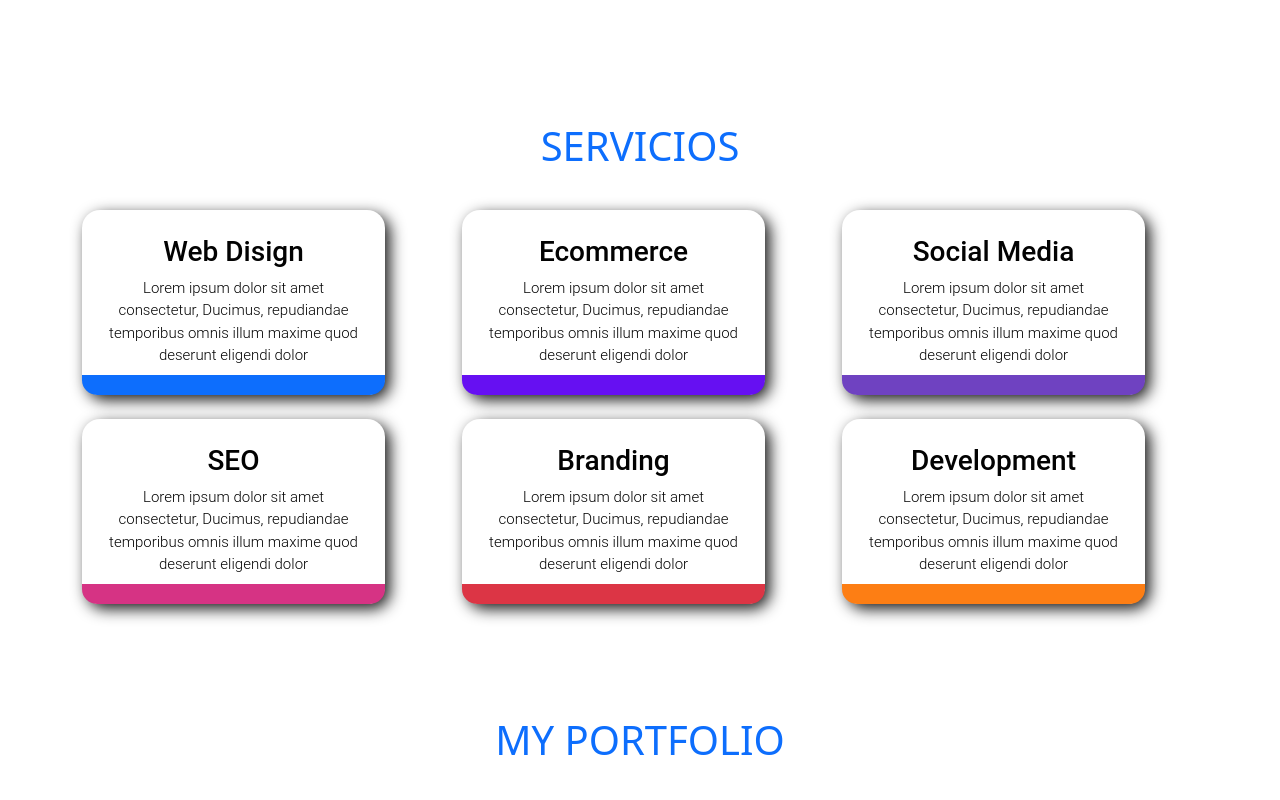
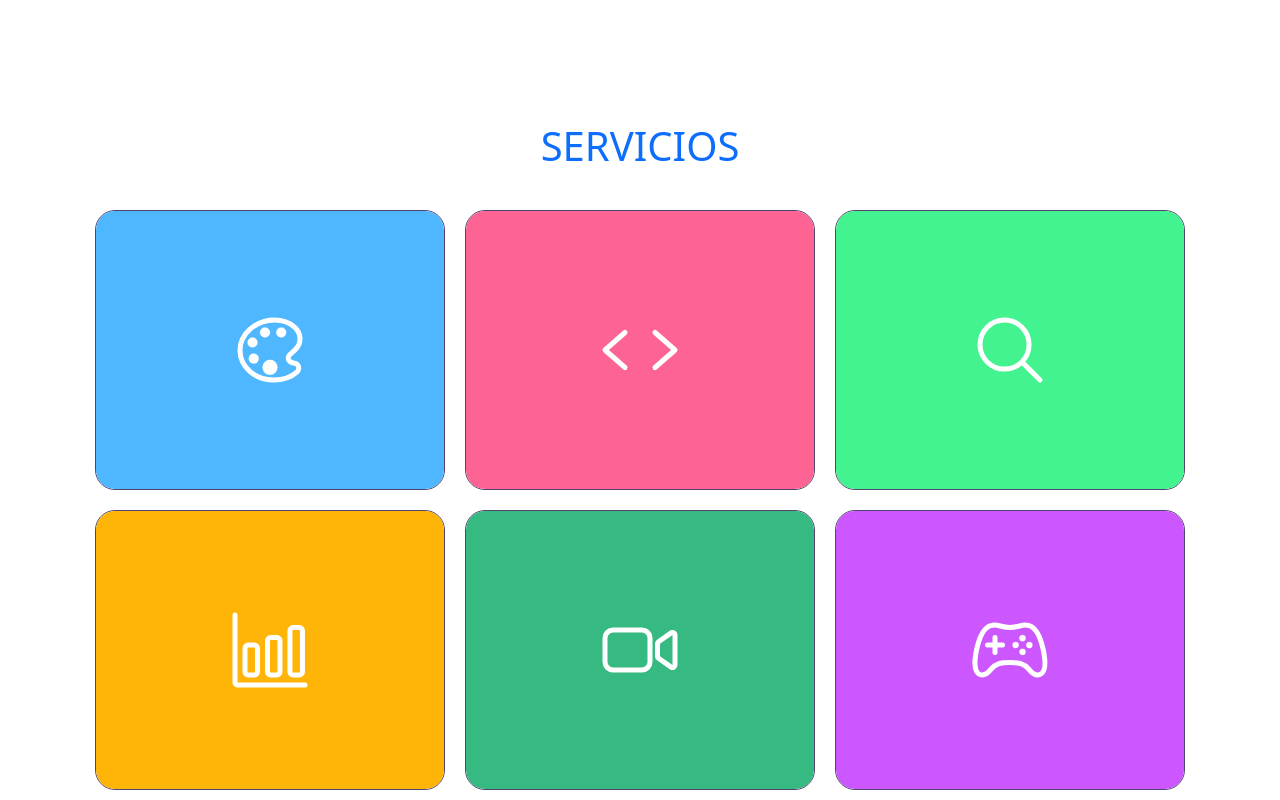
Before and after one commit to davidboxler/proyectoWeb_coderhouse, a website: page index.html in a window 1280 px wide. Shown: the part 2900-3700 px from the top of the page. Drawn offline with nearby package versions, Linux system fonts and the light colour scheme.

Commit message:
se agregan cambios SASS

```diff
--- a/index.html
+++ b/index.html
@@ -455,83 +455,77 @@
             <div class="section-title">
               <h1 class="text-uppercase text-primary">Servicios</h1>
             </div>
-            <div class="row row-cols-1 row-cols-md-3 g-4">
-              <div class="col">
-                <div class="cuadro service1">
-                  <div class="cuadro-text">
-                    <h2>Web Disign</h2>
+            <div class="contenedor-servicios row align-items-center">
+              <div class="serviceBox">
+                <div class="icon" style="--i: #4eb7ff">
+                  <ion-icon name="color-palette-outline"></ion-icon>
+                </div>
+                <div class="content">
+                  <h2>Desing</h2>
                   <p>
-                      Lorem ipsum dolor sit amet consectetur, Ducimus,
-                      repudiandae temporibus omnis illum maxime quod deserunt
-                      eligendi dolor
+                    Lorem ipsum dolor sit amet consectetur, adipisicing elit.
+                    Repudiandae repellat voluptatibus culpa adipisci
                   </p>
                 </div>
-                  <div class="cuadro-stats"></div>
+              </div>
+              <div class="serviceBox">
+                <div class="icon" style="--i: #fd6494">
+                  <ion-icon name="code-outline"></ion-icon>
+                </div>
+                <div class="content">
+                  <h2>Development</h2>
+                  <p>
+                    Lorem ipsum dolor sit amet consectetur, adipisicing elit.
+                    Repudiandae repellat voluptatibus culpa adipisci
+                  </p>
                 </div>
               </div>
-              <div class="col">
-                <div class="cuadro service2">
-                  <div class="cuadro-text">
-                    <h2>Ecommerce</h2>
+              <div class="serviceBox">
+                <div class="icon" style="--i: #43f390">
+                  <ion-icon name="search-outline"></ion-icon>
+                </div>
+                <div class="content">
+                  <h2>SEO</h2>
                   <p>
-                      Lorem ipsum dolor sit amet consectetur, Ducimus,
-                      repudiandae temporibus omnis illum maxime quod deserunt
-                      eligendi dolor
+                    Lorem ipsum dolor sit amet consectetur, adipisicing elit.
+                    Repudiandae repellat voluptatibus culpa adipisci
                   </p>
                 </div>
-                  <div class="cuadro-stats"></div>
+              </div>
+              <div class="serviceBox">
+                <div class="icon" style="--i: #ffb508">
+                  <ion-icon name="bar-chart-outline"></ion-icon>
+                </div>
+                <div class="content">
+                  <h2>Digital Marketing</h2>
+                  <p>
+                    Lorem ipsum dolor sit amet consectetur, adipisicing elit.
+                    Repudiandae repellat voluptatibus culpa adipisci
+                  </p>
                 </div>
               </div>
-              <div class="col">
-                <div class="cuadro service3">
-                  <div class="cuadro-text">
-                    <h2>Social Media</h2>
+              <div class="serviceBox">
+                <div class="icon" style="--i: #37ba82">
+                  <ion-icon name="videocam-outline"></ion-icon>
+                </div>
+                <div class="content">
+                  <h2>Video</h2>
                   <p>
-                      Lorem ipsum dolor sit amet consectetur, Ducimus,
-                      repudiandae temporibus omnis illum maxime quod deserunt
-                      eligendi dolor
+                    Lorem ipsum dolor sit amet consectetur, adipisicing elit.
+                    Repudiandae repellat voluptatibus culpa adipisci
                   </p>
                 </div>
-                  <div class="cuadro-stats"></div>
               </div>
+              <div class="serviceBox">
+                <div class="icon" style="--i: #cd57ff">
+                  <ion-icon name="game-controller-outline"></ion-icon>
                 </div>
-              <div class="col">
-                <div class="cuadro service4">
-                  <div class="cuadro-text">
-                    <h2>SEO</h2>
+                <div class="content">
+                  <h2>Game Develloper</h2>
                   <p>
-                      Lorem ipsum dolor sit amet consectetur, Ducimus,
-                      repudiandae temporibus omnis illum maxime quod deserunt
-                      eligendi dolor
+                    Lorem ipsum dolor sit amet consectetur, adipisicing elit.
+                    Repudiandae repellat voluptatibus culpa adipisci
                   </p>
-                  </div>
-                  <div class="cuadro-stats"></div>
-                </div>
-              </div>
-              <div class="col">
-                <div class="cuadro service5">
-                  <div class="cuadro-text">
-                    <h2>Branding</h2>
-                    <p>
-                      Lorem ipsum dolor sit amet consectetur, Ducimus,
-                      repudiandae temporibus omnis illum maxime quod deserunt
-                      eligendi dolor
-                    </p>
-                  </div>
-                  <div class="cuadro-stats"></div>
-                </div>
-              </div>
-              <div class="col">
-                <div class="cuadro service6">
-                  <div class="cuadro-text">
-                    <h2>Development</h2>
-                    <p>
-                      Lorem ipsum dolor sit amet consectetur, Ducimus,
-                      repudiandae temporibus omnis illum maxime quod deserunt
-                      eligendi dolor
-                    </p>
-                  </div>
-                  <div class="cuadro-stats"></div>
                 </div>
               </div>
             </div>
@@ -826,5 +820,14 @@
       integrity="sha384-QJHtvGhmr9XOIpI6YVutG+2QOK9T+ZnN4kzFN1RtK3zEFEIsxhlmWl5/YESvpZ13"
       crossorigin="anonymous"
     ></script>
+    <!-- Scripts Icons -->
+    <script
+      type="module"
+      src="https://unpkg.com/ionicons@5.5.2/dist/ionicons/ionicons.esm.js"
+    ></script>
+    <script
+      nomodule
+      src="https://unpkg.com/ionicons@5.5.2/dist/ionicons/ionicons.js"
+    ></script>
   </body>
 </html>
--- a/scss/base/_mediaQuery.scss
+++ b/scss/base/_mediaQuery.scss
@@ -1,4 +1,11 @@
 /* ---------------- Media Query -------------*/
+
+@media (min-width: 365px) and (max-width: 640px) {
+  .body__tarjeta_back p {
+    margin-top: 0px;
+    font-size: 17px;
+  }
+}
 
 @media (max-width: 700px) {
     .about-img {
@@ -32,6 +39,10 @@
       grid-template-columns: 216px;
       grid-template-rows: 0px 185px 20px;
     }
+    .body__tarjeta_back p {
+      margin-top: 0px;
+      font-size: 17px;
+    }
   }
 
   @media (min-width: 992px) and (max-width: 1115px) {
@@ -49,4 +60,8 @@
       grid-template-columns: 252px;
       grid-template-rows: 0px 185px 20px;
     }
+    .body__tarjeta_back p {
+      margin-top: 20px;
+      font-size: 17px;
+    }
   }
--- a/scss/components/_services.scss
+++ b/scss/components/_services.scss
@@ -1,64 +1,70 @@
 /* --------------- Services Section Start -----------------*/
 
-.cuadro {
-  display: grid;
-  grid-template-columns: 303px;
-  grid-template-rows: 0px 165px 20px;
-  grid-template-areas: "image" "text" "stats";
-  width: 85%;
-  border-radius: 18px;
-  background: white;
-  box-shadow: 5px 5px 15px rgba(0,0,0,0.9);
-  font-family: roboto;
+.contenedor-servicios {
+  justify-content: center;
+  gap: 20px;
+}
+.contenedor-servicios .serviceBox {
+  position: relative;
+  width: 350px;
+  height: 280px;
+  background: #fff;
+  border-radius: 20px;
+  border: 1px solid #51446e;
+  overflow: hidden;
+}
+.contenedor-servicios .serviceBox .icon {
+  position: absolute;
+  top: 0;
+  left: 0;
+  width: 100%;
+  height: 100%;
+  background: var(--i);
+  transition: 0.5s;
+  display: flex;
+  justify-content: center;
+  align-items: center;
+  z-index: 2;
+  transition-delay: 0.25s;
+}
+.contenedor-servicios .serviceBox:hover .icon {
+  top: 30px;
+  left: calc(50% - 40px);
+  width: 80px;
+  height: 80px;
+  border-radius: 50%;
+  transition-delay: 0s;
+}
+.contenedor-servicios .serviceBox .icon ion-icon {
+  font-size: 5rem;
+  color: #fff;
+  transition: 0.5s;
+  transition-delay: 0.25s;
+}
+.contenedor-servicios .serviceBox:hover .icon ion-icon {
+  font-size: 2rem;
+  transition-delay: 0s;
+}
+.contenedor-servicios .serviceBox .content {
+  position: relative;
+  padding: 20px;
+  color: #fff;
   text-align: center;
-
-  transition: 0.5s ease;
-  cursor: pointer;
+  margin-top: 100px;
+  z-index: 1;
+  transform: scale(0);
+  transition: 0.5s;
+  transition-delay: 0s;
 }
-.cuadro-text {
-  grid-area: text;
-  margin: 25px;
+.contenedor-servicios .serviceBox:hover .content {
+  transform: scale(1);
+  transition-delay: 0.25s;
 }
-.cuadro-text .date {
-  color: rgb(255, 7, 110);
-  font-size:13px;
+.contenedor-servicios .serviceBox .content h2 {
+  margin-top: 10px;
+  margin-bottom: 5px;
 }
-.cuadro-text p {
-  color: grey;
-  font-size:15px;
+.contenedor-servicios .serviceBox .content p {
   font-weight: 300;
+  line-height: 1.5em;
 }
-.cuadro-text h2 {
-  margin-top:0px;
-  font-size:28px;
-}
-.cuadro-stats {
-  grid-area: stats;
-  display: grid;
-  border-bottom-left-radius: 15px;
-  border-bottom-right-radius: 15px;
-}
-.cuadro-stats .stat {
-  display: flex;
-  align-items: center;
-  justify-content: center;
-  flex-direction: column;
-  color: white;
-  padding:10px;
-}
-.cuadro-stats .type {
-  font-size: 11px;
-  font-weight: 300;
-  text-transform: uppercase;
-}
-.cuadro-stats .value {
-  font-size: 22px;
-  font-weight: 500;
-}
-.cuadro-stats .value sup {
-  font-size: 12px;
-}
-.cuadro:hover {
-  transform: scale(1.2);
-  box-shadow: 5px 5px 15px rgba(0,0,0,0.6);
-}
```
Also changed, not shown: css/style.css, 1 other file. Lines whose indentation alone changed are shown as unchanged.
